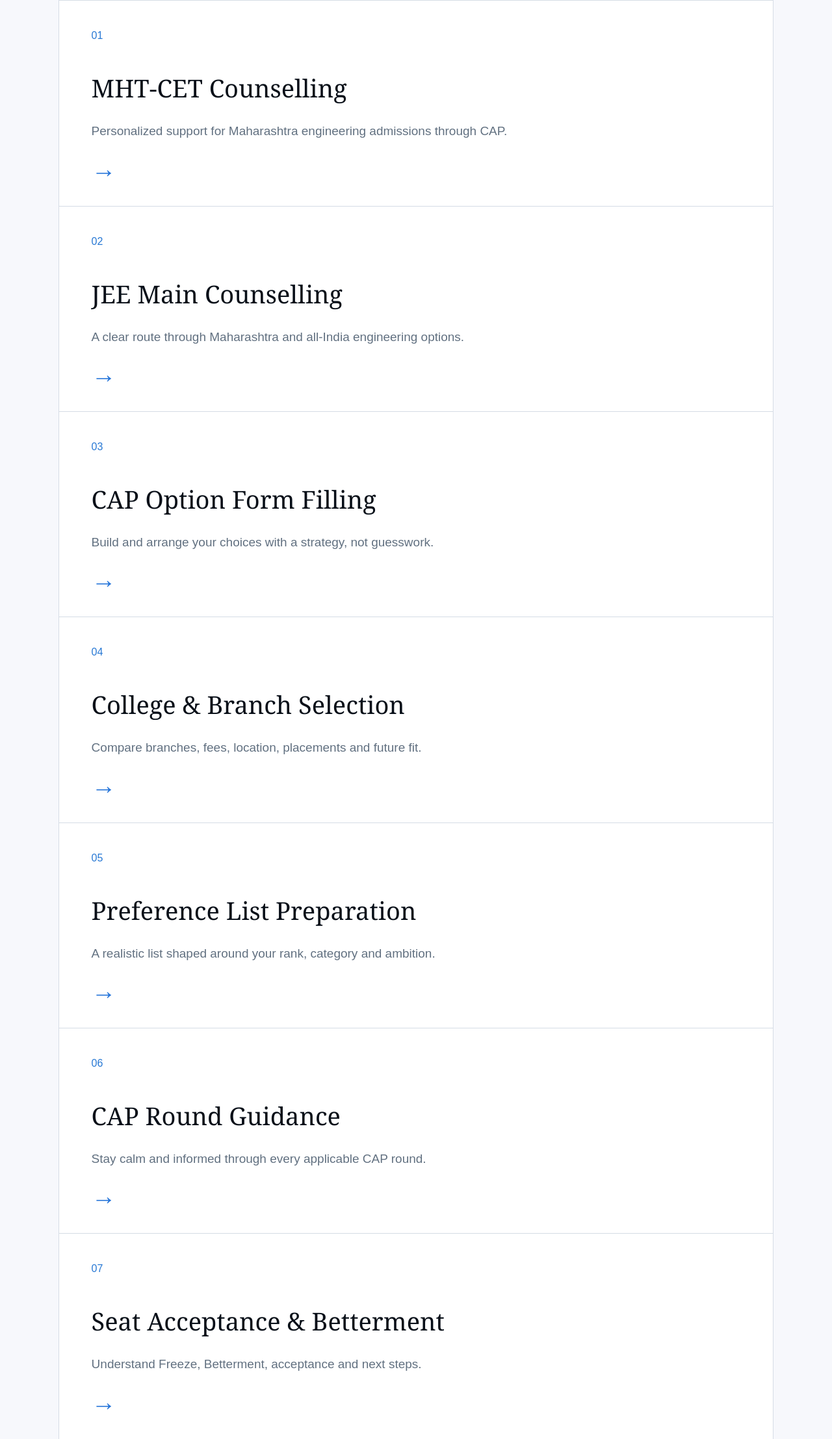
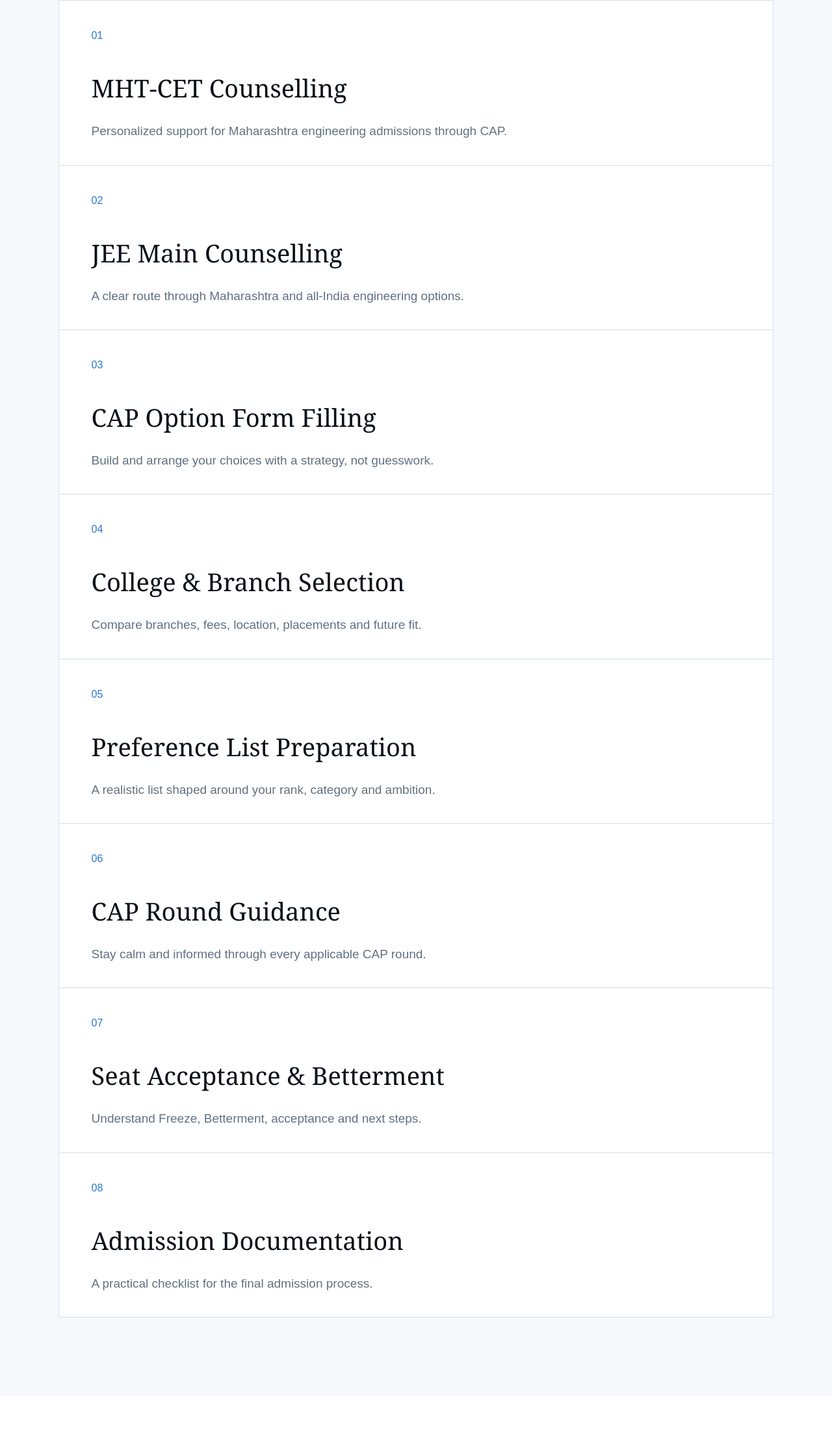
Before and after one commit to itzniks2008-debug/nextseat, a plain HTML site: page index.html in a window 1280 px wide. Shown: the part 1577-3792 px from the top of the page at 65% size. Drawn offline with Linux system fonts and the light colour scheme.

Commit message:
Remove service arrow from service cards
Removed service arrow elements from multiple service cards.

```diff
--- a/index.html
+++ b/index.html
@@ -1116,56 +1116,48 @@
       <span class="service-number">01</span>
       <h3>MHT-CET Counselling</h3>
       <p>Personalized support for Maharashtra engineering admissions through CAP.</p>
-      <span class="service-arrow">→</span>
     </div>
 
     <div class="service-card">
       <span class="service-number">02</span>
       <h3>JEE Main Counselling</h3>
       <p>A clear route through Maharashtra and all-India engineering options.</p>
-      <span class="service-arrow">→</span>
     </div>
 
     <div class="service-card">
       <span class="service-number">03</span>
       <h3>CAP Option Form Filling</h3>
       <p>Build and arrange your choices with a strategy, not guesswork.</p>
-      <span class="service-arrow">→</span>
     </div>
 
     <div class="service-card">
       <span class="service-number">04</span>
       <h3>College &amp; Branch Selection</h3>
       <p>Compare branches, fees, location, placements and future fit.</p>
-      <span class="service-arrow">→</span>
     </div>
 
     <div class="service-card">
       <span class="service-number">05</span>
       <h3>Preference List Preparation</h3>
       <p>A realistic list shaped around your rank, category and ambition.</p>
-      <span class="service-arrow">→</span>
     </div>
 
     <div class="service-card">
       <span class="service-number">06</span>
       <h3>CAP Round Guidance</h3>
       <p>Stay calm and informed through every applicable CAP round.</p>
-      <span class="service-arrow">→</span>
     </div>
 
     <div class="service-card">
       <span class="service-number">07</span>
       <h3>Seat Acceptance &amp; Betterment</h3>
       <p>Understand Freeze, Betterment, acceptance and next steps.</p>
-      <span class="service-arrow">→</span>
     </div>
 
     <div class="service-card">
       <span class="service-number">08</span>
       <h3>Admission Documentation</h3>
       <p>A practical checklist for the final admission process.</p>
-      <span class="service-arrow">→</span>
     </div>
 
   </div>
```
